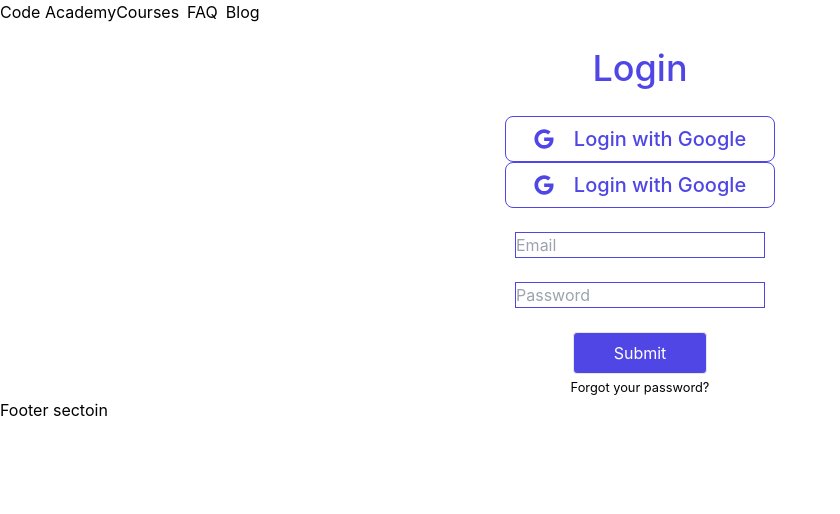
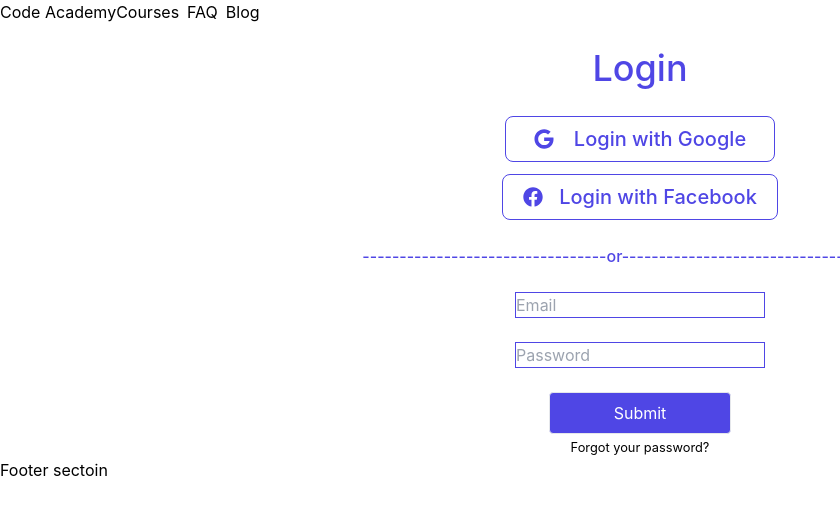
Before and after one commit to mdferdousalam/MERN-stake-learning-client, a React (Create React App) app: page /login in a window 1280 px wide. Shown: the top 514 px of the page, without its empty margins (0-840 px from the left). Built offline with nearby package versions, Linux system fonts and the light colour scheme; no server answers.

Commit message:
Facebook login added

```diff
--- a/src/components/Login/Login.js
+++ b/src/components/Login/Login.js
@@ -4,7 +4,7 @@ import { Link } from 'react-router-dom';
 import { GoogleAuthProvider } from "firebase/auth";
 import { FacebookAuthProvider } from "firebase/auth";
 import { AuthContext } from '../../context/AuthProvider/AuthContext';
-import { FaGoogle } from "react-icons/fa";
+import { FaGoogle, FaFacebook } from "react-icons/fa";
 
 
 
@@ -29,21 +29,34 @@ const Login = () => {
             })
     }
 
+    const handleFacebookLogin = () => {
+        providerLogin(facebookProvider)
+            .then(result => {
+                const user = result.user;
+                // setUser(user)
+                console.log(user);
+            })
+            .catch((error) => {
+                console.error('error:', error);
+            })
+    }
+
 
     return (
         <div>
             <h1 className='mt-6 mb-7 text-4xl font-medium text-center text-indigo-600 mx-auto '>Login</h1>
 
             <button onClick={handleGoogleLogin} className='border border-indigo-600 flex px-7 py-2 text-xl rounded-lg text-indigo-600 font-medium mx-auto items-center'><FaGoogle className='mr-5' />Login with Google</button>
-            <button onClick={handleGoogleLogin} className='border border-indigo-600 flex px-7 py-2 text-xl rounded-lg text-indigo-600 font-medium mx-auto items-center'><FaGoogle className='mr-5' />Login with Google</button>
-
+            <button onClick={handleFacebookLogin} className='border border-indigo-600 flex px-5 mt-3 py-2 text-xl rounded-lg text-indigo-600 font-medium mx-auto items-center'><FaFacebook className='mr-4' />Login with Facebook</button>
+            <h5 className='mx-auto text-center text-indigo-600 mt-6 font-medium'>---------------------------------or----------------------------------------</h5>
 
             <form className='flex flex-col ' onSubmit={handleSubmit(onSubmit)}>
+
                 <input className='mt-6 border mx-auto border-indigo-600' type="email" placeholder="Email" {...register("Email", { required: true })} />
                 {errors.Email?.type === 'required' && <p className='text-center text-xl text-orange-500' role="alert">Email is required</p>}
                 <input className='mt-6 mx-auto border border-indigo-600' type="undefined" placeholder="Password" {...register("Password", { required: true })} />
                 {errors.Password?.type === 'required' && <p className='text-center text-xl text-orange-500' role="alert">password is required</p>}
-                <input className='mx-auto  border px-10 py-2 mt-6 bg-indigo-600 text-white rounded' type="submit" />
+                <input className='mx-auto  border px-16 py-2 mt-6 bg-indigo-600 text-white rounded' type="submit" />
                 <Link  ><p className='text-center'><small>Forgot your password?</small></p></Link>
             </form>
         </div>
```
